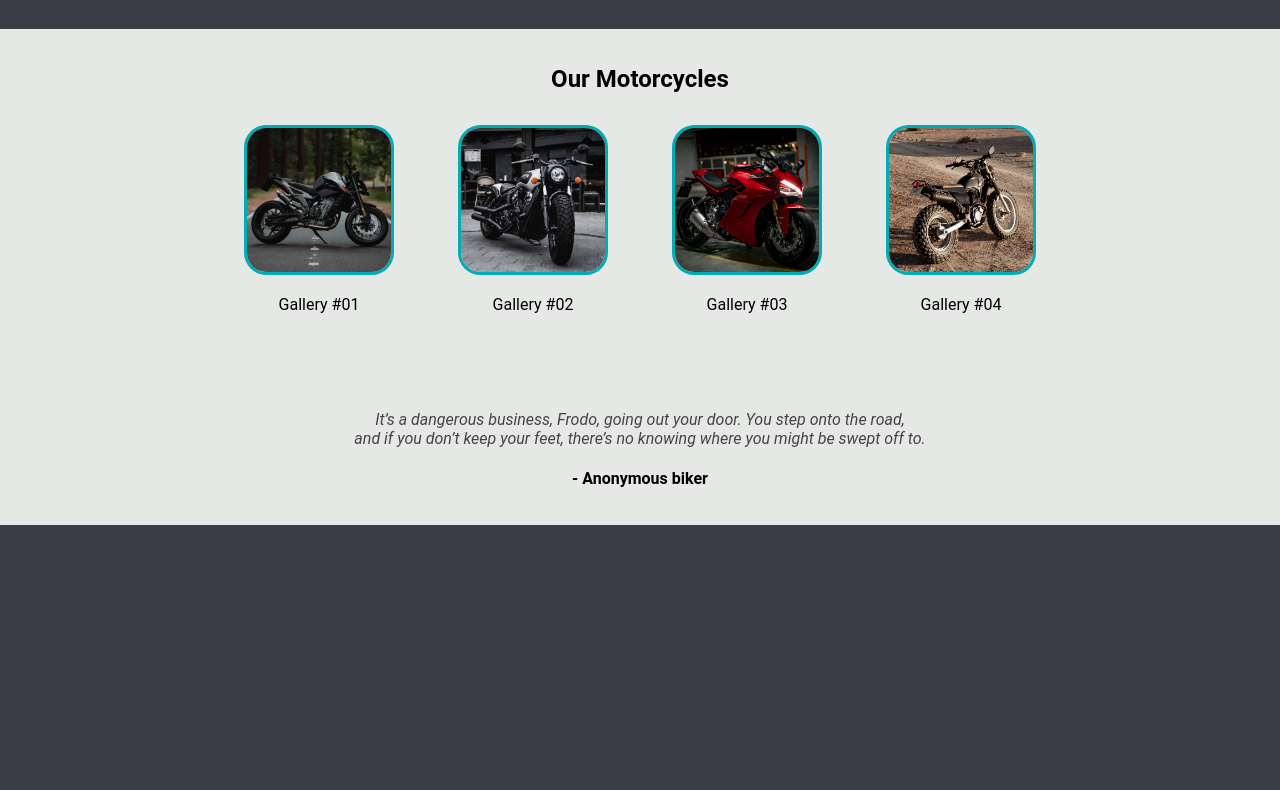
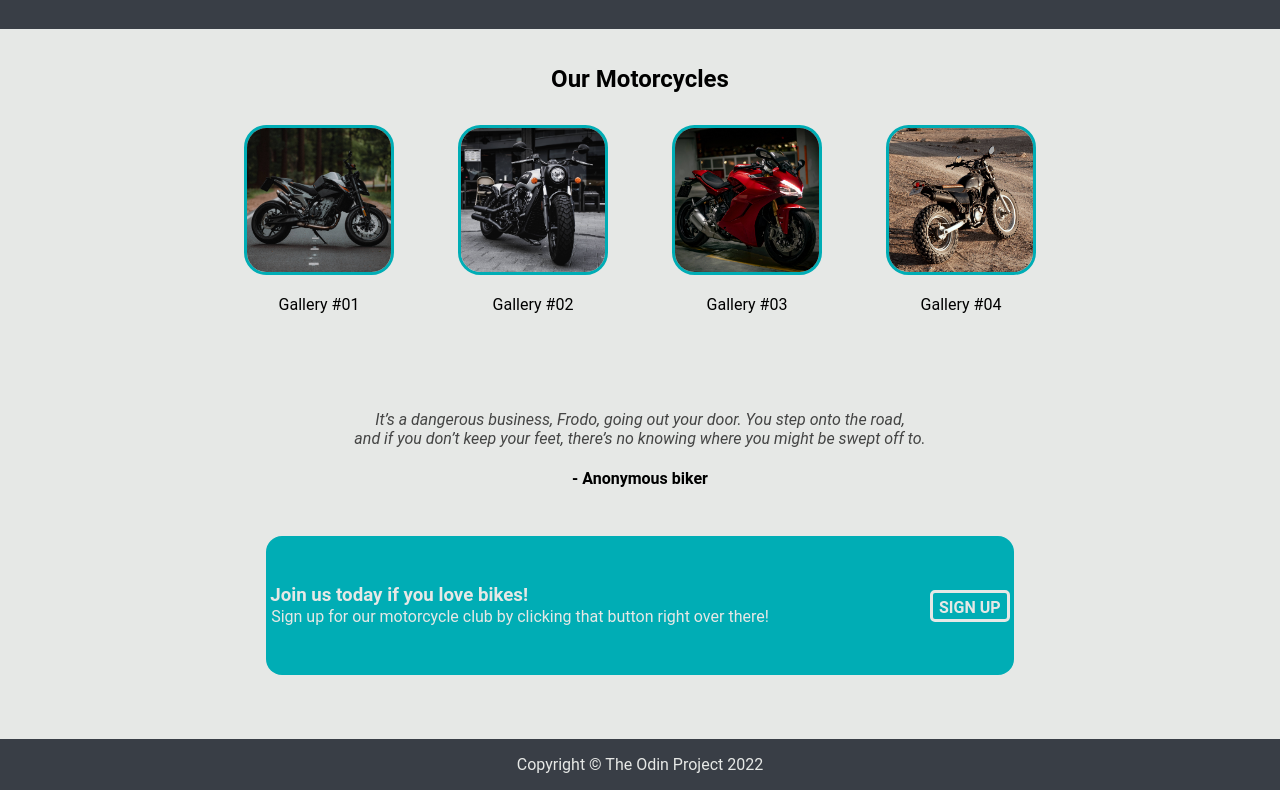
Before and after one commit to KimonKan/odin-landing-page, a plain HTML site: page index.html in a window 1280 px wide. Shown: the part 417-1207 px from the top of the page. Before the commit the page ends 942 px from the top, so only its background shows below. Drawn offline with Linux system fonts and the light colour scheme.

Commit message:
Finish project
Add signup section
Add copyright at bottom of page

```diff
--- a/index.html
+++ b/index.html
@@ -62,6 +62,16 @@
                 there’s no knowing where you might be swept off to.</p>
             <h4>- Anonymous biker</h4>
         </div>
+        <div class="signup">
+            <div class="signupText">
+                <h3>Join us today if you love bikes!</h3>
+                <p>Sign up for our motorcycle club by clicking that button right over there!</p>
+            </div>
+            <a href="https://www.youtube.com/watch?v=dQw4w9WgXcQ" target="_blank">SIGN UP</a>
+        </div>
+    </div>
+    <div class="copyright">
+        <p>Copyright &copy; The Odin Project 2022</p>
     </div>
 </body>
 </html>
--- a/style.css
+++ b/style.css
@@ -101,7 +101,7 @@ hr {
 .heroImg img {
     width: 600px;
     height: 300px;
-    border-radius: 5%;
+    border-radius: 2rem;
 }
 
 .content {
@@ -135,3 +135,51 @@ hr {
     font-style: italic;
     opacity: 0.7;
 }
+
+.signup {
+    display: flex;
+    justify-content: center;
+    align-items: center;
+    margin: 3rem 20%;
+    padding: 3rem 0;
+    border-radius: 1rem;
+    background-color: var(--clr_secondary);
+}
+
+.signupText {
+    display: flex;
+    text-align: left;
+    flex-direction: column;
+    margin-right: 10rem;
+    color: var(--clr_main);
+}
+
+.signup h3 {
+    margin: 0;
+}
+
+.signup p {
+    margin: 1px;
+}
+
+.signup a{
+    padding-top: 5px;
+    font-weight: bold;
+    width: 5rem;
+    height: 2rem;
+    text-decoration: none;
+    border-style: solid;
+    color: var(--clr_main);
+    background-color: var(--clr_secondary);
+    transition: all 200ms ease-in;
+    border-radius: 5px;
+}
+
+.signup a:hover {
+    background-color: var(--clr_secondary-dark);
+}
+
+.copyright {
+    text-align: center;
+    color: var(--clr_main);
+}
```
